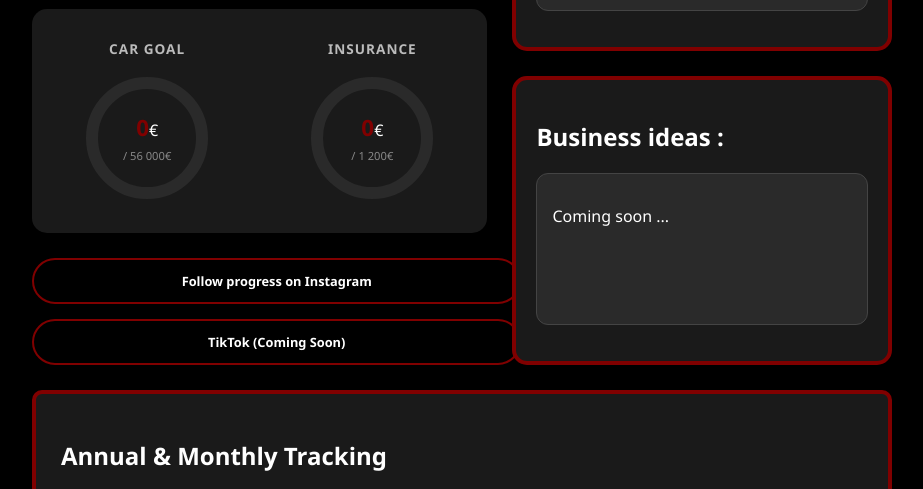
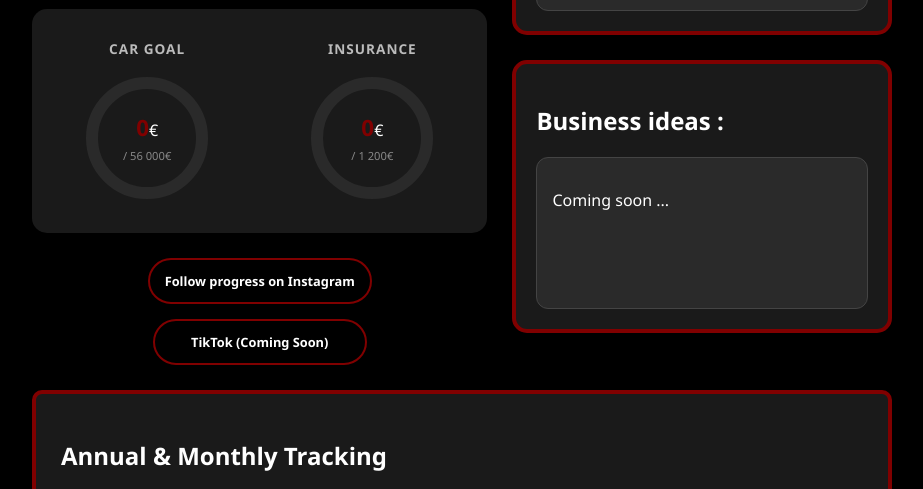
Before and after one commit to G4NON/Site-G4NON-project, a plain HTML site: page index.html in a window 1280 px wide. Shown: the part 278-767 px from the top of the page, without its empty margins (178-1101 px from the left). Drawn offline with Linux system fonts and the light colour scheme.

Commit message:
Update index.html

```diff
--- a/index.html
+++ b/index.html
@@ -51,19 +51,17 @@
         display: flex; flex-direction: column; align-items: center;
         background-color: var(--card-bg); overflow: hidden; padding-bottom: 15px;
     }
-    /* Retour à la taille d'origine mais positionné pour voir le toit */
     .box-black img {
         width: 100%;
         height: 160px;
         object-fit: cover;
-        object-position: center 10%; /* Ajuste le pourcentage pour voir plus ou moins le toit */
+        object-position: center 10%;
     }
     .car-name { color: white; font-size: 0.85rem; font-weight: bold; padding: 10px; text-transform: uppercase; }
 
     .box-green {
         border: var(--border-width) solid var(--accent-orange); padding: 20px;
         background-color: var(--card-bg); border-radius: 15px; display: flex; flex-direction: column;
-        flex-grow: 1; /* Permet aux blocs de s'étirer pour s'aligner */
     }
 
     .content-box {
@@ -89,12 +87,14 @@
     .percentage-text span { font-size: 1.4rem; font-weight: bold; color: var(--accent-orange); }
     .counter-label { font-size: 0.85rem; font-weight: bold; text-transform: uppercase; color: #bbb; letter-spacing: 1px; }
 
-    .social-container { display: flex; flex-direction: column; gap: 15px; width: 100%; }
+    /* Correction ici : alignement au centre et taille auto pour les boutons */
+    .social-container { display: flex; flex-direction: column; gap: 15px; align-items: center; width: 100%; }
     .btn-social {
         display: inline-flex; align-items: center; border: 2px solid var(--accent-orange);
         color: white; padding: 12px 15px; border-radius: 50px; text-decoration: none;
         font-weight: bold; font-size: 0.8rem; transition: 0.3s; justify-content: center;
-        width: 100%;
+        width: auto; /* Retour à la taille d'origine basée sur le texte */
+        min-width: 180px; /* Assure une base propre */
     }
     .btn-social:hover { background-color: var(--accent-orange); transform: scale(1.05); }
 
```
